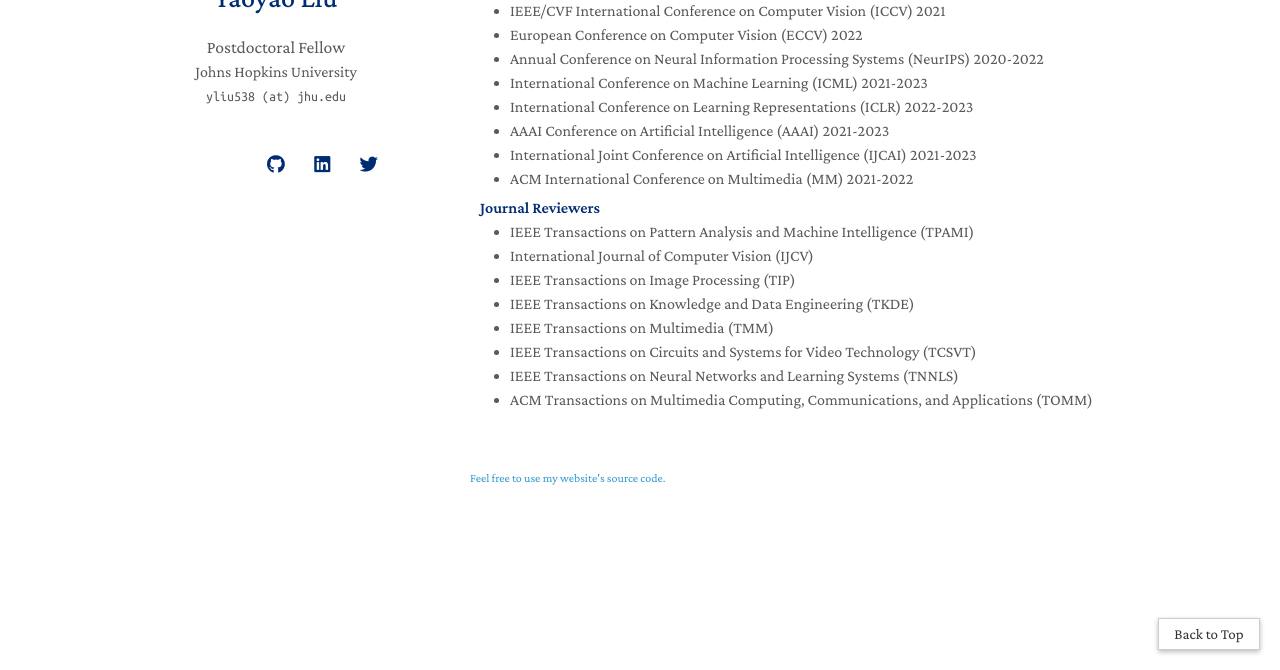
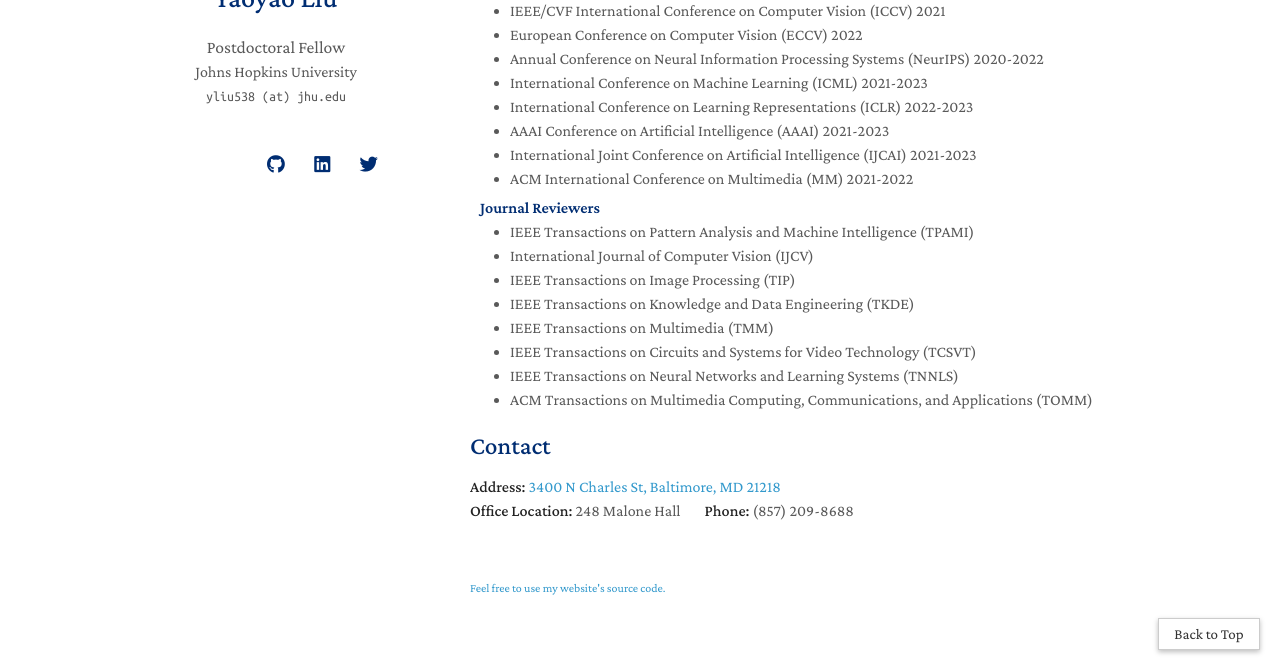
Before and after one commit to yaoyao-liu/yaoyao-liu.github.io, a Jekyll site: the page built from index.md, in a window 1280 px wide and 900 px high, scrolled down 2783 px, cut to the strip 230-900 px from the top of the window. Built offline with Jekyll 4.4.1, drawn with Linux system fonts in a browser that asks for light colours; nearby versions of some CDN libraries; comment, search, counter and statistics services are not loaded; a style sheet for code colours, icons or effects is not loaded; our own code applies the rules of GitHub Pages for plain Markdown files.

Commit message:
Update index.md

```diff
--- a/index.md
+++ b/index.md
@@ -36,9 +36,7 @@
 
 {% include_relative _includes/services.md %}
 
-<!--
 ## Contact
-**Address:** [Max-Planck-Institut für Informatik, Campus E1 4, 66123 Saarbrücken, Germany](https://g.page/MPI-INF)
+**Address:** [3400 N Charles St, Baltimore, MD 21218](https://g.page/MPI-INF)
 <br>
-**Office Location:** E1 4 - 609 &nbsp;&nbsp;&nbsp;&nbsp;&nbsp;&nbsp; **Phone:** +49 681 9325 2109
--->
+**Office Location:** 248 Malone Hall &nbsp;&nbsp;&nbsp;&nbsp;&nbsp;&nbsp; **Phone:** (857) 209-8688
```
